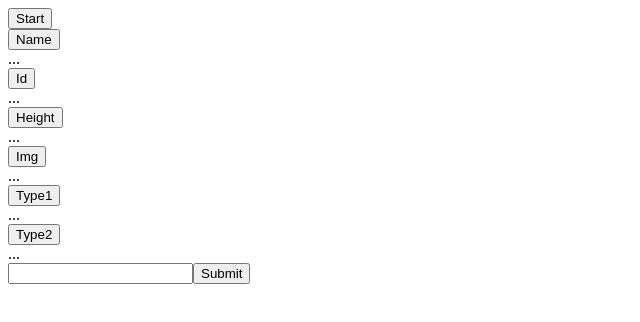
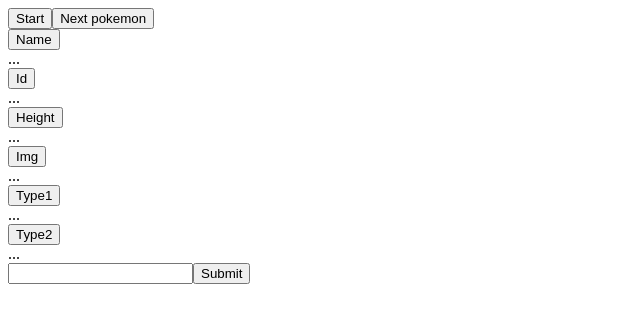
Before and after one commit to davemarong/pokemon_version_3, a React (Create React App) app: page / in a window 1280 px wide. Shown: the top 322 px of the page, without its empty margins (0-640 px from the left). Built offline with nearby package versions, Linux system fonts and the light colour scheme.

Commit message:
Create "allPokemon" comp

```diff
--- a/package.json
+++ b/package.json
@@ -3,6 +3,8 @@
   "version": "0.1.0",
   "private": true,
   "dependencies": {
+    "@material-ui/core": "^4.11.3",
+    "@material-ui/icons": "^4.11.2",
     "@testing-library/jest-dom": "^5.11.9",
     "@testing-library/react": "^11.2.5",
     "@testing-library/user-event": "^12.8.1",
--- a/src/App.js
+++ b/src/App.js
@@ -4,8 +4,10 @@ import { PokemonProvider } from "./components/context/pokemonContext";
 import DisplayPokemon from "./components/displayPokemon/DisplayPokemon";
 import fetchPokemon from "./components/fetchPokemon/FetchPokemonData";
 import UserGuess from "./components/quessfield/UserGuess";
+import AllPokemon from "./components/allPokemon/AllPokemon";
 export default function App() {
   const [userGuess, setUserGuess] = useState();
+  const [allPokemon, setAllPokemon] = useState([]);
   const [pokemonStats, setPokemonStats] = useState({
     namePS: false,
     idPS: false,
@@ -41,18 +43,40 @@ export default function App() {
           pokemonState: [pokemon, setPokemon],
           pokemonStatsState: [pokemonStats, setPokemonStats],
           userGuessState: [userGuess, setUserGuess],
+          allPokemonState: [allPokemon, setAllPokemon],
         }}
       >
         <button
           onClick={() => {
-            fetchPokemon(setPokemon, setPokemonStats);
+            fetchPokemon(
+              pokemon,
+              setPokemon,
+              setPokemonStats,
+              setAllPokemon,
+              allPokemon
+            );
           }}
         >
           Start
         </button>
+        <button
+          onClick={() => {
+            setAllPokemon([...allPokemon, pokemon]);
+            fetchPokemon(
+              pokemon,
+              setPokemon,
+              setPokemonStats,
+              setAllPokemon,
+              allPokemon
+            );
+          }}
+        >
+          Next pokemon
+        </button>
         <Hints />
         <DisplayPokemon />
         <UserGuess />
+        <AllPokemon />
       </PokemonProvider>
     </div>
   );
--- /dev/null
+++ b/src/components/allPokemon/AllPokemon.js
@@ -0,0 +1,30 @@
+import React, { useContext } from "react";
+import PokemonContext from "../context/pokemonContext";
+import Card from "@material-ui/core/Card";
+import CardContent from "@material-ui/core/CardContent";
+import CardMedia from "@material-ui/core/CardMedia";
+import Grid from "@material-ui/core/Grid";
+import Typography from "@material-ui/core/Typography";
+export default function AllPokemon() {
+  const { allPokemonState } = useContext(PokemonContext);
+  const [allPokemon, setAllPokemon] = allPokemonState;
+  return (
+    <div>
+      <Grid container>
+        {allPokemon.map((pokemon) => (
+          <Grid item>
+            <Card key={pokemon.id}>
+              <CardContent>
+                <Typography>{pokemon.name}</Typography>
+              </CardContent>
+              <CardMedia
+                style={{ height: 100, width: 100 }}
+                image={pokemon.sprites.front_default}
+              />
+            </Card>
+          </Grid>
+        ))}
+      </Grid>
+    </div>
+  );
+}
--- a/src/components/fetchPokemon/FetchPokemonData.js
+++ b/src/components/fetchPokemon/FetchPokemonData.js
@@ -1,6 +1,12 @@
 import React, { useState, useContext } from "react";
 import axios from "axios";
-const fetchPokemon = (setPokemon, setPokemonStats) => {
+const fetchPokemon = (
+  pokemon,
+  setPokemon,
+  setPokemonStats,
+  setAllPokemon,
+  allPokemon
+) => {
   const randomNumber = Math.floor(Math.random() * 890);
   const url = `https://pokeapi.co/api/v2/pokemon/${randomNumber}`;
 
```
Also changed, not shown: 1 other file (tests, documents, lock files or other folders).
